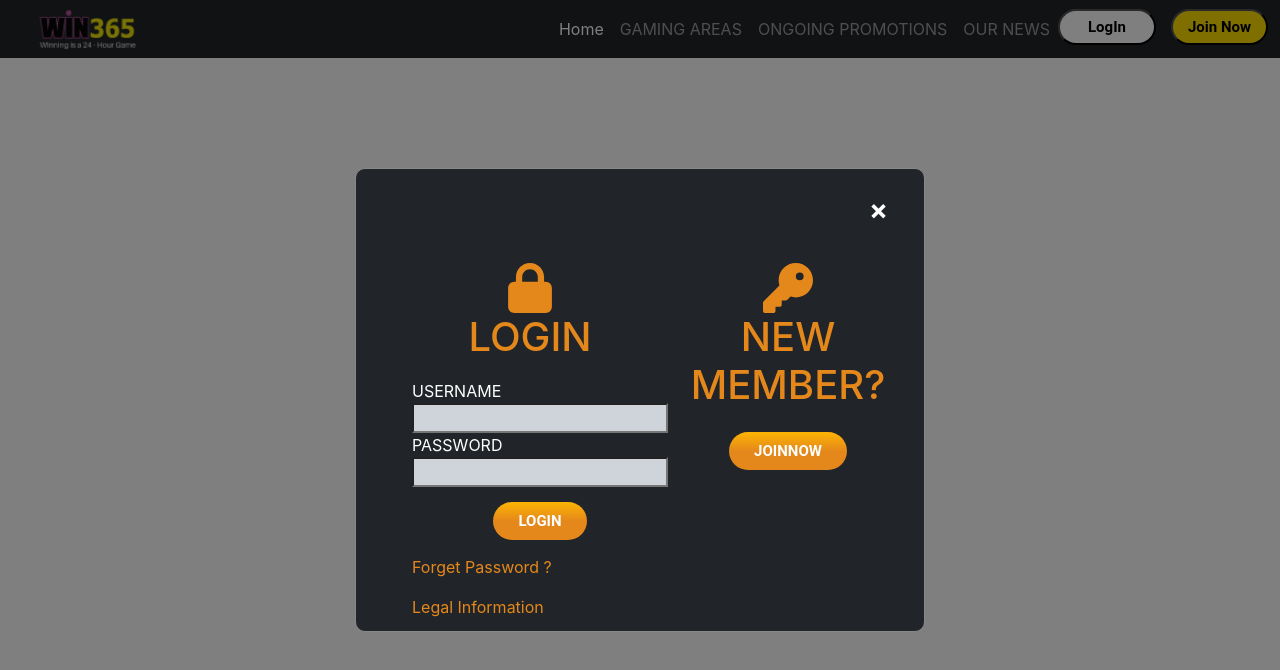
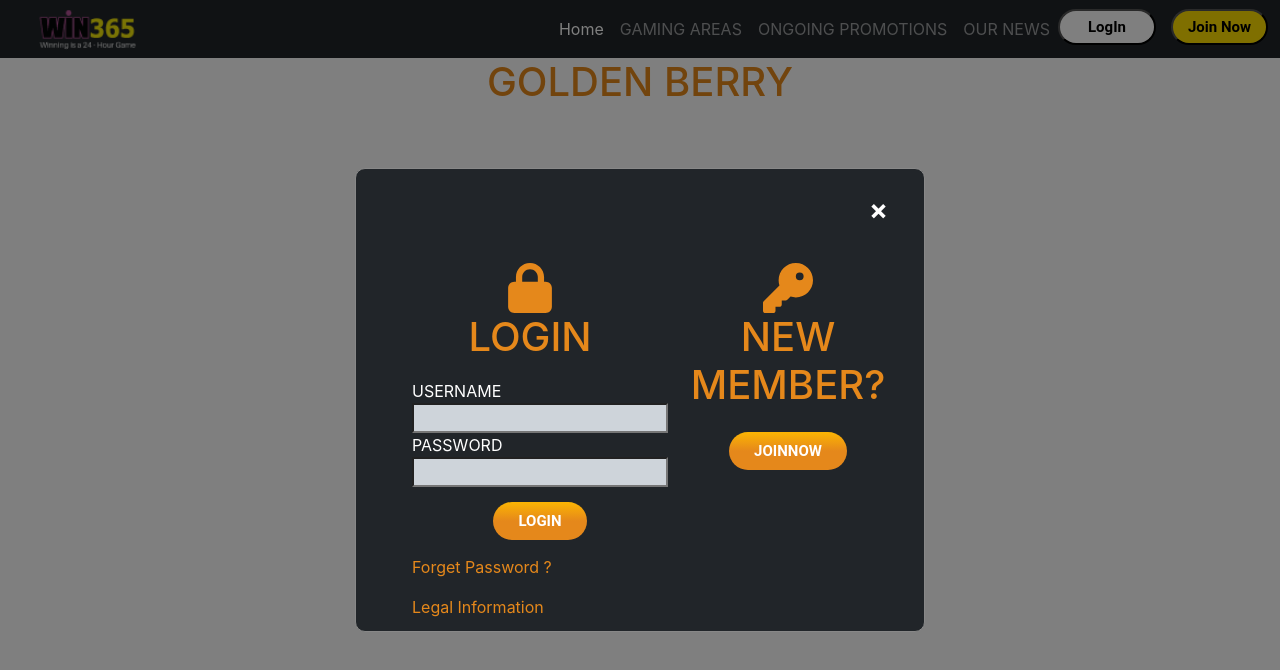
Before and after one commit to techenablers/project-1, a React (Create React App) app in the folder golden_berry/: page / in a window 1280 px wide. Both pictures are taken after a click on the button "LogIn". Shown: the top 670 px of the page. Built offline with nearby package versions, Linux system fonts and the light colour scheme.

Commit message:
adding heading

```diff
--- a/golden_berry/src/components/login/LogIn.jsx
+++ b/golden_berry/src/components/login/LogIn.jsx
@@ -31,6 +31,10 @@
     console.log("i am logging in out ");
   };
   return (
+    <div className="modal-container">
+      <h1 className="modal-heading" style={{ color: "#E5881B "}}>
+        GOLDEN BERRY
+      </h1>
       <div className="modal">
         <div className="modal-content">
           <div className="modal-header">
@@ -38,7 +42,7 @@
               &times;
             </span>
           </div>
-        <div className="modal-body login-body"  >
+          <div className="modal-body login-body">
             <div className="modal-section">
               {" "}
               <FontAwesomeIcon
@@ -48,8 +52,8 @@
               <h1 style={{ color: "#E5881B " }}>LOGIN</h1>
               <form
                 style={{
-                display:'flex',
-                flexDirection:'column',
+                  display: "flex",
+                  flexDirection: "column",
                   textAlign: "left",
                   marginLeft: "20px",
                   position: "relative",
@@ -95,8 +99,9 @@
                 icon={faKey}
                 style={{ color: "#E5881B", fontSize: "50px" }}
               />
-            <h1 style={{ color: "#E5881B ", width:'200px' }}>NEW MEMBER?</h1>
+              <h1 style={{ color: "#E5881B ", width: "200px" }}>NEW MEMBER?</h1>
               <button className="join-now"> JoinNow</button>
+            </div>
           </div>
         </div>
       </div>
--- a/golden_berry/src/styles/porfile-page.css
+++ b/golden_berry/src/styles/porfile-page.css
@@ -105,7 +105,6 @@
 .modal-content {
   background: #212529;
   border-radius: 10px;
-  /* padding: 20px; */
   position: relative;
   display: flex;
   flex-direction: column;
@@ -118,14 +117,8 @@
   flex-direction: row;
   gap: 20px;
 }
-.modal-header {
-  display: flex;
-  justify-content: flex-end;
-}
 
 .modal-section {
   display: flex;
   flex-direction: column;
-  /* justify-content: center; */
-  /* align-items: center; */
 }
```
Lines whose indentation alone changed are shown as unchanged.
